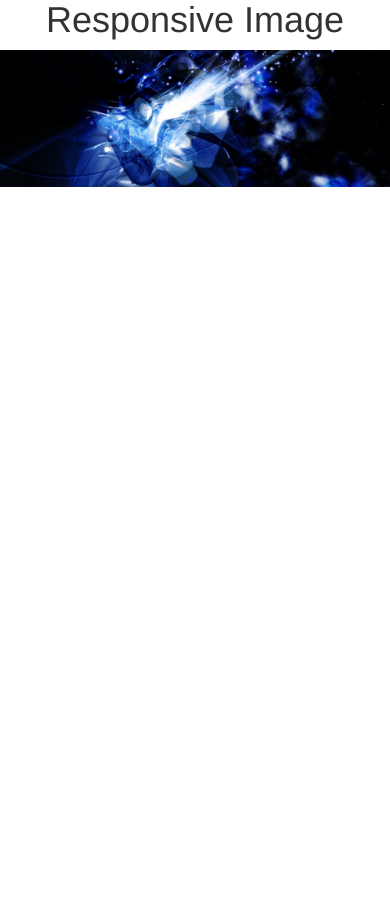
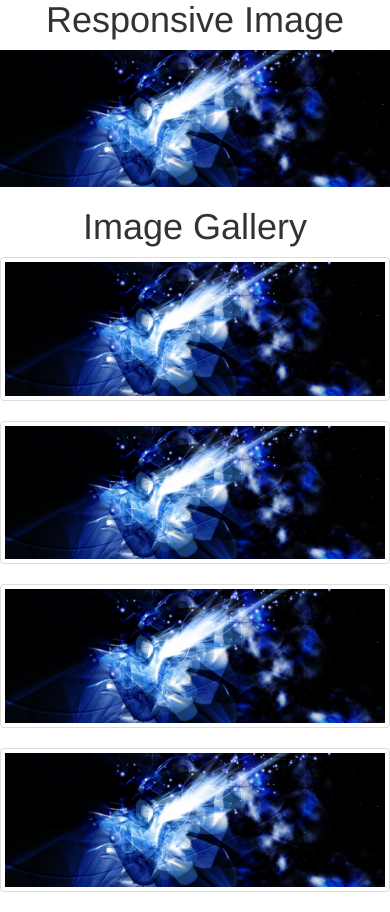
Before and after one commit to xuxic/hong, a Django app: page /main/ in a window 390 px wide. Shown: the part 197-1109 px from the top of the page. Before the commit the page ends 384 px from the top, so only its background shows below. Run offline with Django 3.2, Linux system fonts and the light colour scheme; some libraries are stand-ins or nearby versions.

Commit message:
add image gallery

```diff
--- a/django/yangban/main/templates/main/index.html
+++ b/django/yangban/main/templates/main/index.html
@@ -56,5 +56,32 @@
 	</div>
 	<h1 align="center">Responsive Image</h1>
 	<img class="img-responsive" src="{% static 'main/blue.jpg' %}" alt="Responsive Image">
+	<h1 align="center">Image Gallery</h1>
+	<div class="row">
+	   <div class="col-sm-6 col-md-3">
+	      <a href="#" class="thumbnail">
+	         <img src="{% static 'main/blue.jpg' %}"
+	         alt="通用的占位符缩略图">
+	      </a>
+	   </div>
+	   <div class="col-sm-6 col-md-3">
+	      <a href="#" class="thumbnail">
+	         <img src="{% static 'main/blue.jpg' %}"
+	         alt="通用的占位符缩略图">
+	      </a>
+	   </div>
+	   <div class="col-sm-6 col-md-3">
+	      <a href="#" class="thumbnail">
+	         <img src="{% static 'main/blue.jpg' %}"
+	         alt="通用的占位符缩略图">
+	      </a>
+	   </div>
+	   <div class="col-sm-6 col-md-3">
+	      <a href="#" class="thumbnail">
+	         <img src="{% static 'main/blue.jpg' %}"
+	         alt="通用的占位符缩略图">
+	      </a>
+	   </div>
+	</div>
 </body>
 </html>
```
